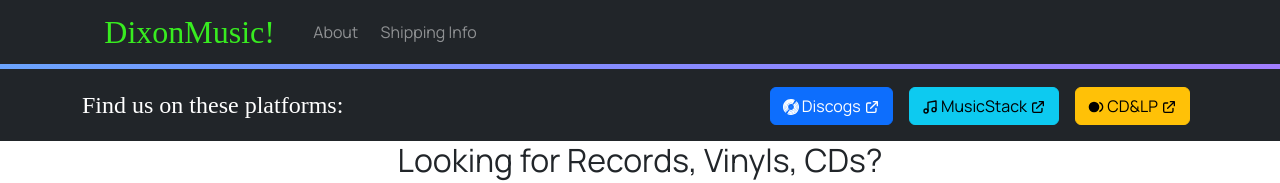
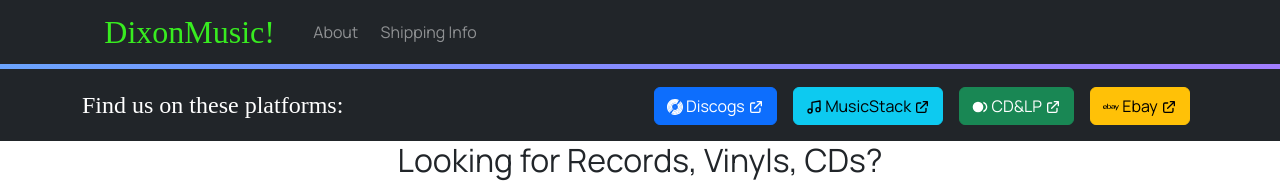
Before and after one commit to lemonase/dixonmusic-website, a React (Vite) app in the folder dixonmusic-react/: page / in a window 1280 px wide. Shown: the top 183 px of the page. Built offline with nearby package versions, Linux system fonts and the light colour scheme; no server answers; a web font is replaced by a local one.

Commit message:
add ebay button

```diff
--- a/dixonmusic-react/src/components/NavbarComponents/Navbar.tsx
+++ b/dixonmusic-react/src/components/NavbarComponents/Navbar.tsx
@@ -54,16 +54,16 @@ const MainNavbar = () => {
             />
             <ExternalLinkButton
               href="https://www.cdandlp.com/seller/2/431937/dixonmusic.html"
-              variant="warning"
+              variant="success"
               buttonText="CD&LP"
               iconType="cdandlp"
             />
-            {/* <ExternalLinkButton
-              href="#"
+            <ExternalLinkButton
+              href="https://www.ebay.com/usr/damon"
               variant="warning"
               buttonText="Ebay"
               iconType="ebay"
-            /> */}
+            />
           </Nav>
         </Container>
       </Navbar>
```
